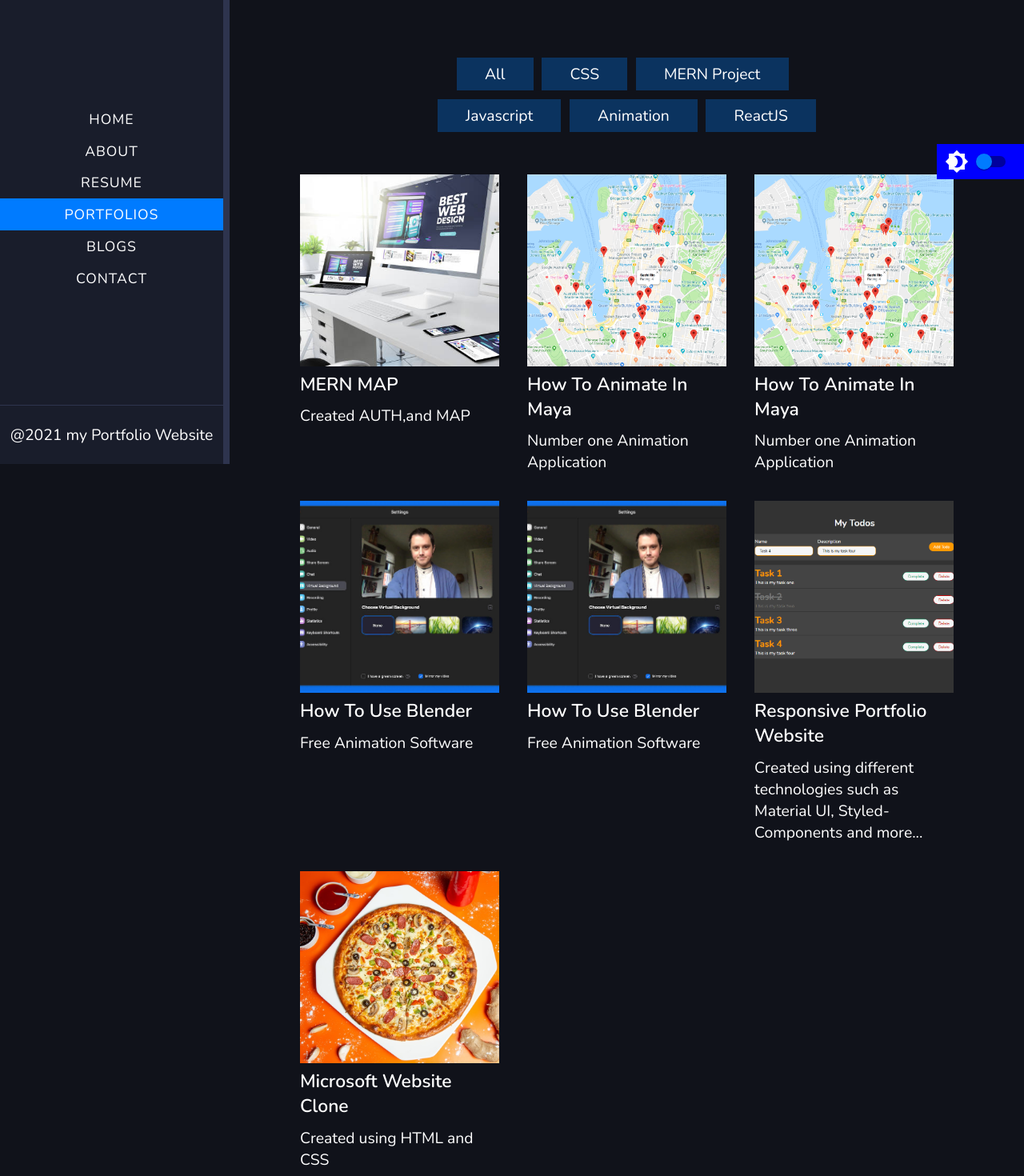
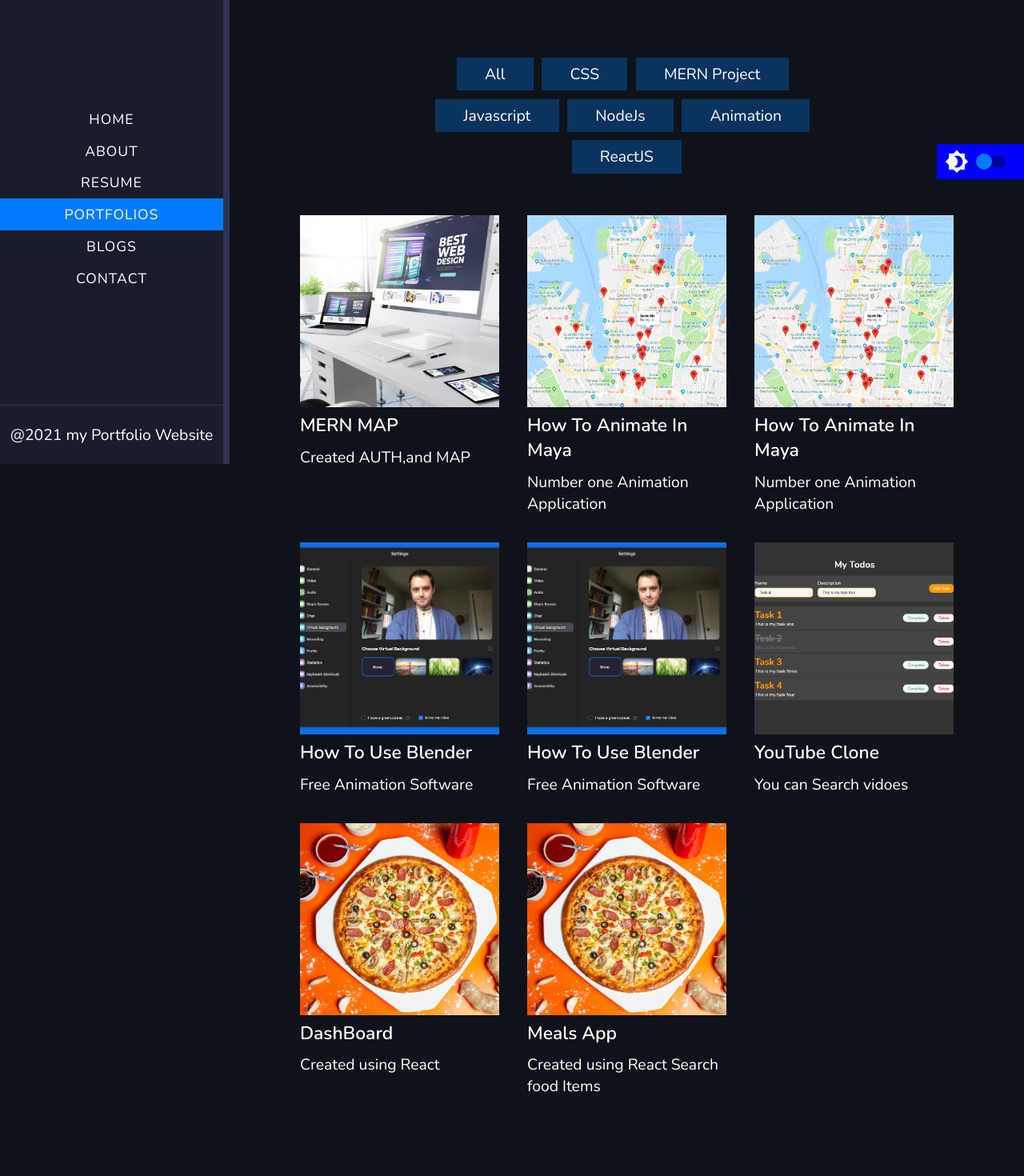
Before and after one commit to Lakshmi5524/UpdatePortfolio, a React app: page /portfolios in a window 1280 px wide. Shown: the part 220-1690 px from the top of the page at 80% size. Built offline with nearby package versions, Linux system fonts and the light colour scheme.

Commit message:
add to a emailjs

```diff
--- a/package.json
+++ b/package.json
@@ -8,6 +8,7 @@
     "@testing-library/jest-dom": "^5.16.1",
     "@testing-library/react": "^12.1.2",
     "@testing-library/user-event": "^13.5.0",
+    "emailjs-com": "^3.2.0",
     "react": "^17.0.2",
     "react-dom": "^17.0.2",
     "react-router-dom": "^5.3.0",
@@ -21,7 +22,6 @@
     "test": "react-scripts test",
     "eject": "react-scripts eject"
   },
-
   "browserslist": {
     "production": [
       ">0.2%",
--- a/src/Styles/GlobalStyle.js
+++ b/src/Styles/GlobalStyle.js
@@ -33,7 +33,7 @@ const GlobalStyle = createGlobalStyle`
     --border-color: #cbced8;
     --background-light-color: #F1F1F1;
     --background-light-color-2: rgba(3,127,255,.3);
-    --white-color:   #151515;
+    --white-color:  #151515;
     --font-light-color: #313131;
     --font-dark-color: #313131;
     --font-dark-color-2: #151515;
--- a/src/componets/Menu.js
+++ b/src/componets/Menu.js
@@ -1,34 +1,50 @@
 import styled from 'styled-components'
 import GitHubIcon from '@material-ui/icons/GitHub';
 import PinterestIcon from '@material-ui/icons/Pinterest';
+import Button from '@material-ui/core/Button';
+import {Link} from 'react-router-dom'
+function Menu({menuItem}) {
 
-function Menu({menuItem}) {
+   const setlink=(items)=>{
+       console.log(items)
+      window.open(items)
+
+   }
 
     return (
         <MenuItemStyled>
            {
                menuItem.map((item)=>{
+                   console.log(item.link1)
                    return <div className="grid-item" key={item.id}>
                            <div className="portfolio-content">
                                <div className="portfolio-image">
                                    <img src={item.image} alt=""/>
                                    <ul>
                                             <li>
-                                                <a herf={item.link1} >
+                                                {/* <a herf={item.link1} target="_blank">
                                                     <GitHubIcon/>
-                                                </a>
+                                                </a> */}
+                                                <Button onClick={()=>setlink(item.link1)}>
+                                                  <GitHubIcon/>
+                                                </Button>
+
                                             </li>
 
                                             <li>
-                                                <a herf={item.link2}>
+                                                {/* <a herf={item.link2}>
                                                     <GitHubIcon/>
-                                                </a>
+                                                </a> */}
+
+                                                <Button onClick={()=>setlink(item.link2)}>
+                                                  <PinterestIcon/>
+                                                </Button>
                                             </li>
 
                                             <li>
-                                                <a herf={item.link3}>
-                                                    <PinterestIcon/>
-                                                </a>
+                                              <Button onClick={()=>setlink(item.link3)}>
+                                                  <GitHubIcon/>
+                                                </Button>
                                             </li>
                                       </ul>
                                </div>
--- a/src/componets/Particle.js
+++ b/src/componets/Particle.js
@@ -26,7 +26,7 @@ function Particle() {
 						value: "black",
 					},
 				},
-				fpsLimit: 60,
+				fpsLimit: 40,
 				interactivity: {
 					events: {
 						onClick: {
@@ -42,7 +42,7 @@ function Particle() {
 					modes: {
 						bubble: {
 							distance: 400,
-							duration: 2,
+							duration: 10,
 							opacity: 0.8,
 							size: 40,
 						},
@@ -51,7 +51,7 @@ function Particle() {
 						},
 						repulse: {
 							distance: 200,
-							duration: 0.3,
+							duration: 0.1,
 						},
 					},
 				},
@@ -74,7 +74,7 @@ function Particle() {
 						enable: true,
 						outMode: "bounce",
 						random: false,
-						speed: 6,
+						speed: 2,
 						straight: false,
 					},
 					number: {
@@ -85,7 +85,7 @@ function Particle() {
 						value: 80,
 					},
 					opacity: {
-						value: 0.5,
+						value: 0.1,
 					},
 					shape: {
 						type: "circle",
--- a/src/componets/Resume.js
+++ b/src/componets/Resume.js
@@ -15,7 +15,11 @@ function Resume() {
             <Title title={'Resume'}span={'Resume'}/>
                 <InnerLayout>
                 <div className="small-title">
-                    <SmallTitle icon={briefcase} title={'Working Experience'} />
+
+                    <div className='working'>
+                    <SmallTitle  icon={briefcase} title={'Working Experience'}/>
+                    </div>
+
                 </div>
                 <div className="resume-content">
                   <ResumeItem
@@ -67,17 +71,24 @@ function Resume() {
     )
 }
 const ResumeStyled=styled.section`
+
+color:var(--white-color);
 .small-title{
         padding-bottom: 3rem;
+        color:"black"
+
+}
+
 
     }
     .u-small-title-margin{
         margin-top: 4rem;
+        color:var(--white-color);
     }
     .resume-content{
         border-left: 2px solid var(--border-color);
+
     }
-
 
 
 `;
--- a/src/data/porfoliodata.js
+++ b/src/data/porfoliodata.js
@@ -23,6 +23,7 @@ const portfoliodata =[
         image: img3,
         link1: 'https://www.google.com',
         link2: 'https://www.google.com',
+        link3: 'https://www.google.com',
         title: 'How To Animate In Maya',
         text: 'Number one Animation Application'
     },
@@ -32,15 +33,17 @@ const portfoliodata =[
         image: img3,
         link1: 'https://www.google.com',
         link2: 'https://www.google.com',
+        link3: 'https://www.google.com',
         title: 'How To Animate In Maya',
         text: 'Number one Animation Application'
     },
     {
         id: 4,
-        category: 'Animation',
+        category: 'NodeJs',
         image: img2,
-        link1: 'https://www.google.com',
-        link2: 'https://www.google.com',
+        link1: 'https://github.com/Lakshmi5524/ZoomClone',
+        link2: 'https://aqueous-peak-05442.herokuapp.com/cdc3e8ac-9d18-4ee1-916a-fa9ac29ed843',
+        link3: 'https://aqueous-peak-05442.herokuapp.com/cdc3e8ac-9d18-4ee1-916a-fa9ac29ed843',
         title: 'How To Use Blender',
         text: 'Free Animation Software'
     },
@@ -50,6 +53,7 @@ const portfoliodata =[
         image: img2,
         link1: 'https://www.google.com',
         link2: 'https://www.google.com',
+        link3: 'https://www.google.com',
         title: 'How To Use Blender',
         text: 'Free Animation Software'
     },
@@ -57,19 +61,31 @@ const portfoliodata =[
         id: 6,
         category: 'ReactJS',
         image: react1,
-        link1: 'https://www.google.com',
-        link2: 'https://www.google.com',
-        title: 'Responsive Portfolio Website',
-        text: 'Created using different technologies such as Material UI, Styled-Components and more...'
+        link1: 'https://github.com/Lakshmi5524/Youtub-cloan',
+        link2: 'https://cloan-bbbbd.web.app/',
+        title: 'YouTube Clone ',
+        text: 'You can Search vidoes'
     },
     {
         id: 7,
-        category: 'CSS',
+        category: 'ReactJS',
         image: css2,
-        link1: 'https://www.google.com',
-        link2: 'https://www.google.com',
-        title: 'Microsoft Website Clone',
-        text: 'Created using HTML and CSS'
+        link1: 'https://github.com/Lakshmi5524/NetflixUI',
+        link2: 'https://eloquent-agnesi-259554.netlify.app/',
+        link3: 'https://github.com/Lakshmi5524/NetflixUI',
+        title: 'DashBoard',
+        text: 'Created using React'
+    },
+
+    {
+        id: 8,
+        category: 'ReactJS',
+        image: css2,
+        link1: 'https://github.com/Lakshmi5524/Meals-app-frontend',
+        link2: 'https://epic-knuth-ecf81b.netlify.app/',
+        link3: 'https://epic-knuth-ecf81b.netlify.app/',
+        title: 'Meals App',
+        text: 'Created using React Search food Items'
     }
 ]
 export default portfoliodata;
--- a/src/page/HomePage.js
+++ b/src/page/HomePage.js
@@ -1,5 +1,6 @@
 import React from 'react'
 // import Particles from "react-tsparticles";
+import PrimeButton from '../componets/PrimeButton'
 import styled from 'styled-components'
 import GitHubIcon from '@material-ui/icons/GitHub';
 import LinkedInIcon from '@material-ui/icons/LinkedIn';
@@ -39,7 +40,10 @@ function HomePage() {
 
 				</div>
 
+				<PrimeButton title={"Download Resume"} />
+
 			</div>
+
 
 		</HomePageStyled>
 	)
--- a/src/page/PorfolioProjects.js
+++ b/src/page/PorfolioProjects.js
@@ -13,7 +13,7 @@ function PorfolioProjects() {
   const [menuItem, setMenuItems] = useState(portfoliodata);
   const [button, setButton] = useState(allButtons);
 
-
+// console.log(portfoliodata);
 
 
   const filter = (button)=>{
@@ -25,6 +25,8 @@ function PorfolioProjects() {
 	  const  filterData= portfoliodata.filter(item=>item.category===button);
 	  setMenuItems(filterData);
   }
+
+
 
   return (
     <MainLayout>
```
Also changed, not shown: src/page/ContactPage.js (+45 -14 lines), 1 other file (tests, documents, lock files or other folders).
